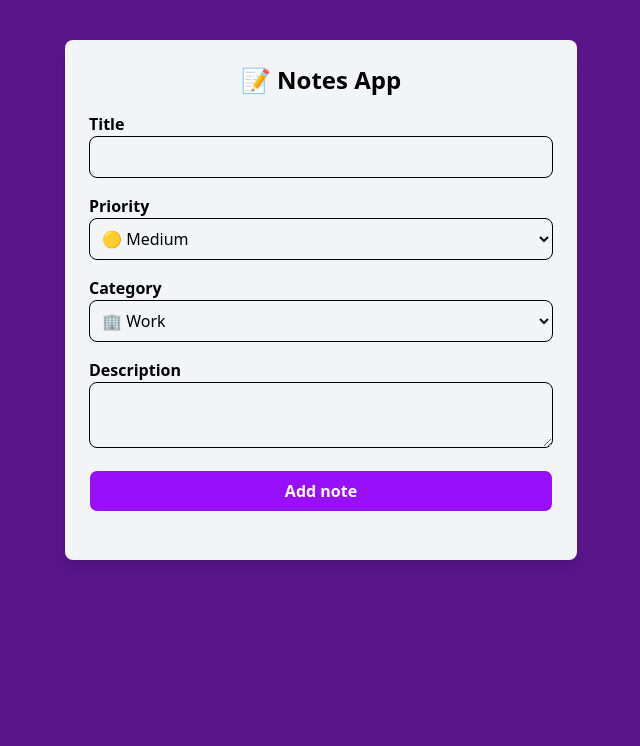
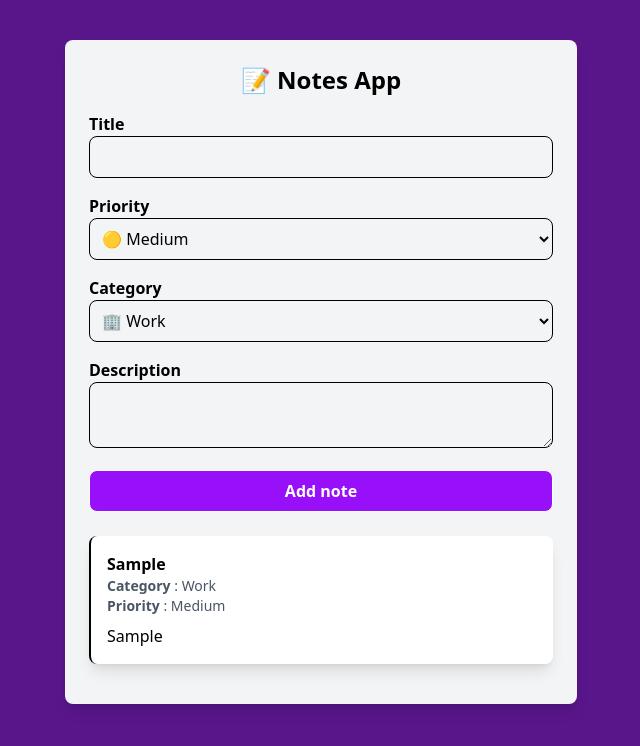
Before and after one commit to CtrlAltSuppDel/notes-app, a React (Vite) app: page / in a window 1280 px wide. Both pictures are taken after typing "Sample", "Sample" into the empty fields and a click on the input "Add note". Shown: the top 746 px of the page, without its empty margins (319-959 px from the left). Built offline with nearby package versions, Linux system fonts and the light colour scheme.

Commit message:
feat: create note list and note component; show notes under the form

```diff
--- a/src/App.jsx
+++ b/src/App.jsx
@@ -1,12 +1,19 @@
+import { useState } from "react";
+
 import NoteForm from "./components/NoteForm";
-import { useState } from "react";
+import NoteList from "./components/NoteList";
+
 const App = () => {
   const [notes, setNotes] = useState([]);
 
   return (
     <div className="max-w-lg mx-auto mt-10 p-6 bg-gray-100 rounded-lg shadow-lg">
       <h2 className="text-2xl font-bold mb-4 text-center">📝 Notes App</h2>
+      {/* Note Form */}
       <NoteForm notes={notes} setNotes={setNotes} />
+
+      {/* Note List */}
+      <NoteList notes={notes} />
     </div>
   );
 };
--- /dev/null
+++ b/src/components/Note.jsx
@@ -0,0 +1,18 @@
+const Note = ({ note }) => {
+  return (
+    <div className="border-l-2 rounded-lg mb-4 bg-white shadow-lg p-4">
+      <h3 className="font-semibold ">{note.title}</h3>
+      <p className="text-sm text-gray-600">
+        <strong>Category</strong> :{" "}
+        <span className="font-light">{note.category}</span>
+      </p>
+      <p className="text-sm text-gray-600">
+        <strong>Priority</strong> :{" "}
+        <span className="font-light">{note.prio}</span>
+      </p>
+      <p className="mt-2">{note.desc}</p>
+    </div>
+  );
+};
+
+export default Note;
--- /dev/null
+++ b/src/components/NoteList.jsx
@@ -0,0 +1,19 @@
+import Note from "./Note";
+const NoteList = ({ notes }) => {
+  if (notes.length == 0)
+    return (
+      <div className="text-center text-gray-500 font-semibold">
+        No notes yet
+      </div>
+    );
+
+  return (
+    <div className="space-y-4">
+      {notes.map((note) => (
+        <Note key={note.id} note={note} />
+      ))}
+    </div>
+  );
+};
+
+export default NoteList;
```
